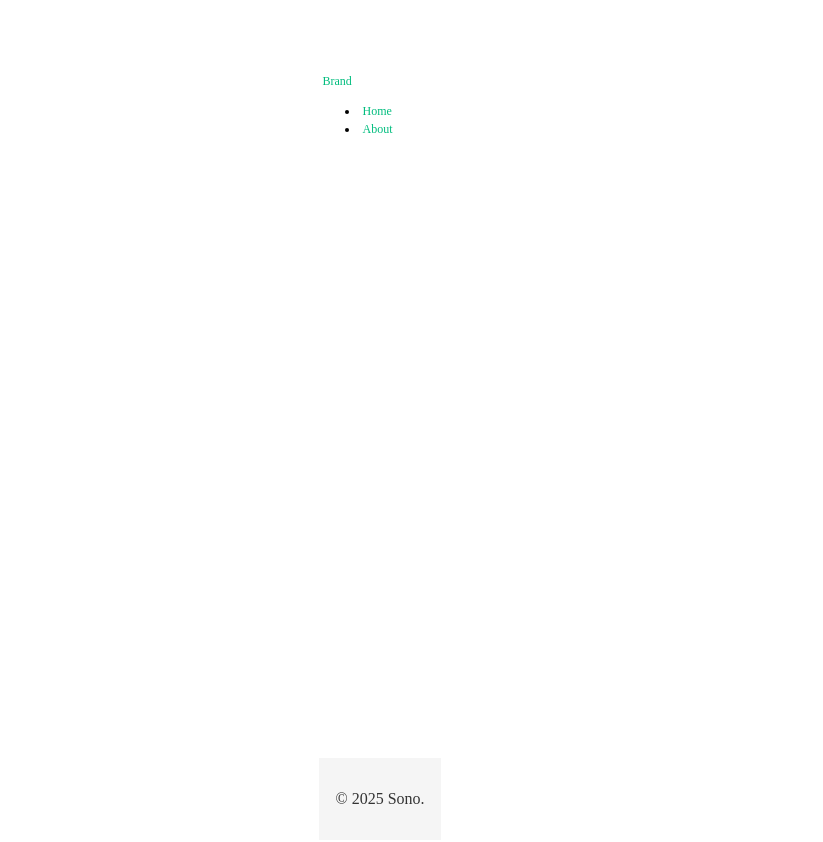
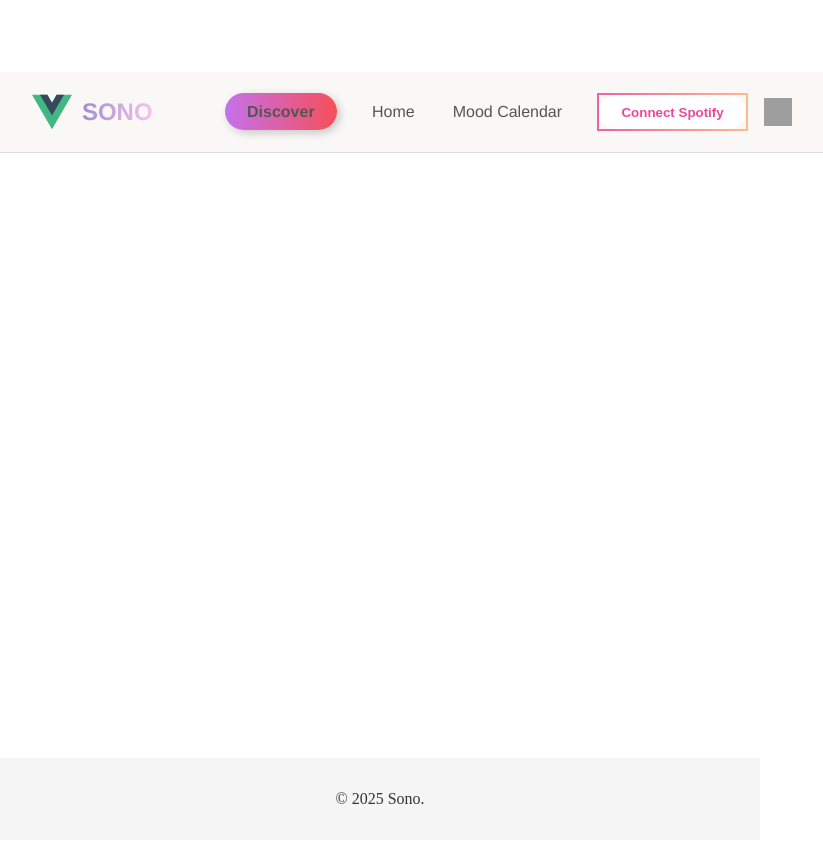
Before and after one commit to hannah2520/SONO, a Vue app in the folder sono/: page / in a window 1280 px wide. Shown: the top 842 px of the page, without its empty margins (260-1083 px from the left). Built offline with nearby package versions, Linux system fonts and the light colour scheme; grey boxes are pictures that could not be loaded.

Commit message:
fix: MoodCalendar styles + add component name; fix: SonoNavbar asset paths and Discover link

```diff
--- a/sono/src/components/SonoNavbar.vue
+++ b/sono/src/components/SonoNavbar.vue
@@ -1,18 +1,115 @@
-<!-- our navbar component, what you see on your screen -->
 <template>
-  <nav>
-    <div>
-      <a href="#">Brand</a>
+  <nav class="navbar">
+    <div class="logo-section">
+      <img src="@/assets/logo.svg" alt="SONO Logo" class="logo-icon" />
+      <span class="logo-text">SONO</span>
     </div>
-    <ul>
-      <li><a href="/">Home</a></li>
-      <li><a href="about">About</a></li>
+
+    <ul class="nav-links">
+  <li><RouterLink to="/discover" class="gradient-btn active">Discover</RouterLink></li>
+  <li><RouterLink to="/">Home</RouterLink></li>
+  <li><RouterLink to="/mood-calendar">Mood Calendar</RouterLink></li>
     </ul>
+
+    <div class="action-section">
+      <button class="spotify-btn">Connect Spotify</button>
+      <img src="@/assets/profile-icon.png" alt="User Profile" class="profile-icon" />
+    </div>
   </nav>
 </template>
 
 <script>
 export default {
-  name: 'SonoNavbar'
+  name: 'SonoNavbar',
 }
 </script>
+
+<style scoped>
+.navbar {
+  display: flex;
+  justify-content: space-between;
+  align-items: center;
+  background-color: #f9f8f6;
+  padding: 1rem 2rem;
+  border-bottom: 1px solid #ddd;
+  font-family: 'Helvetica Neue', sans-serif;
+}
+
+.logo-section {
+  display: flex;
+  align-items: center;
+}
+
+.logo-icon {
+  width: 40px;
+  height: 40px;
+  margin-right: 10px;
+}
+
+.logo-text {
+  font-size: 1.5rem;
+  font-weight: bold;
+  background: linear-gradient(to right, #a18cd1, #fbc2eb);
+  -webkit-background-clip: text;
+  -webkit-text-fill-color: transparent;
+}
+
+.nav-links {
+  display: flex;
+  align-items: center;
+  list-style: none;
+  gap: 2rem;
+}
+
+.nav-links a {
+  text-decoration: none;
+  color: #555;
+  font-size: 1rem;
+  transition: 0.3s ease;
+}
+
+.nav-links a:hover {
+  color: #000;
+}
+
+.gradient-btn {
+  background: linear-gradient(to right, #c471ed, #f64f59);
+  color: white;
+  padding: 0.6rem 1.4rem;
+  border: none;
+  border-radius: 30px;
+  box-shadow: 2px 2px 5px rgba(0,0,0,0.1);
+  font-weight: bold;
+}
+
+.active {
+  box-shadow: 3px 3px 8px rgba(0,0,0,0.2);
+}
+
+.action-section {
+  display: flex;
+  align-items: center;
+  gap: 1rem;
+}
+
+.spotify-btn {
+  padding: 0.6rem 1.4rem;
+  border-radius: 30px;
+  background: white;
+  border: 2px solid transparent;
+  background-clip: padding-box;
+  border-image: linear-gradient(to right, #ef629f, #ffb88c) 1;
+  color: #ec4899;
+  font-weight: 600;
+  transition: all 0.3s ease;
+}
+
+.spotify-btn:hover {
+  background: #fdfdfd;
+}
+
+.profile-icon {
+  width: 28px;
+  height: 28px;
+}
+</style>
```
Also changed, not shown: sono/src/components/MoodCalendar.vue (+128 -12 lines).
